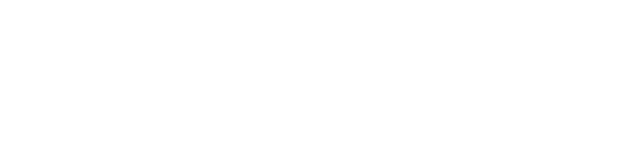
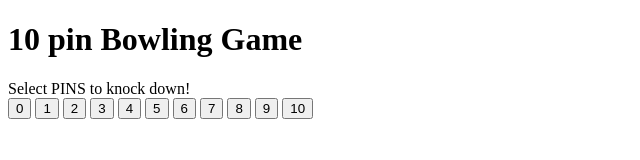
Before and after one commit to najmi-smile/10pinBowling, a plain HTML site: page index.html in a window 1280 px wide. Shown: the whole page, without its empty margins (0-640 px from the left). Drawn offline with Linux system fonts and the light colour scheme.

Commit message:
Settings -Setting up the buttons

```diff
--- a/index.html
+++ b/index.html
@@ -9,7 +9,31 @@
 </head>
 
 <body>
+    <div class="main-container">
+        <div class="heading">
+            <h1><strong class="heading-content">10 pin Bowling Game</strong></h1>
+        </div>
+    </div>
+    <!--  main container <div>  -->
+    <div id="btn-strip">
+        <div id="btn-title">
+            Select PINS to knock down!
+        </div>
 
+        <button id="pin0" class="pin">0</button>
+        <button id="pin1" class="pin">1</button>
+        <button id="pin2" class="pin">2</button>
+        <button id="pin3" class="pin">3</button>
+        <button id="pin4" class="pin">4</button>
+        <button id="pin5" class="pin">5</button>
+        <button id="pin6" class="pin">6</button>
+        <button id="pin7" class="pin">7</button>
+        <button id="pin8" class="pin">8</button>
+        <button id="pin9" class="pin">9</button>
+        <button id="pin10" class="pin">10</button>
+
+    </div>
+    <!--  btn-strip id  -->
 </body>
 
 </html>
```
